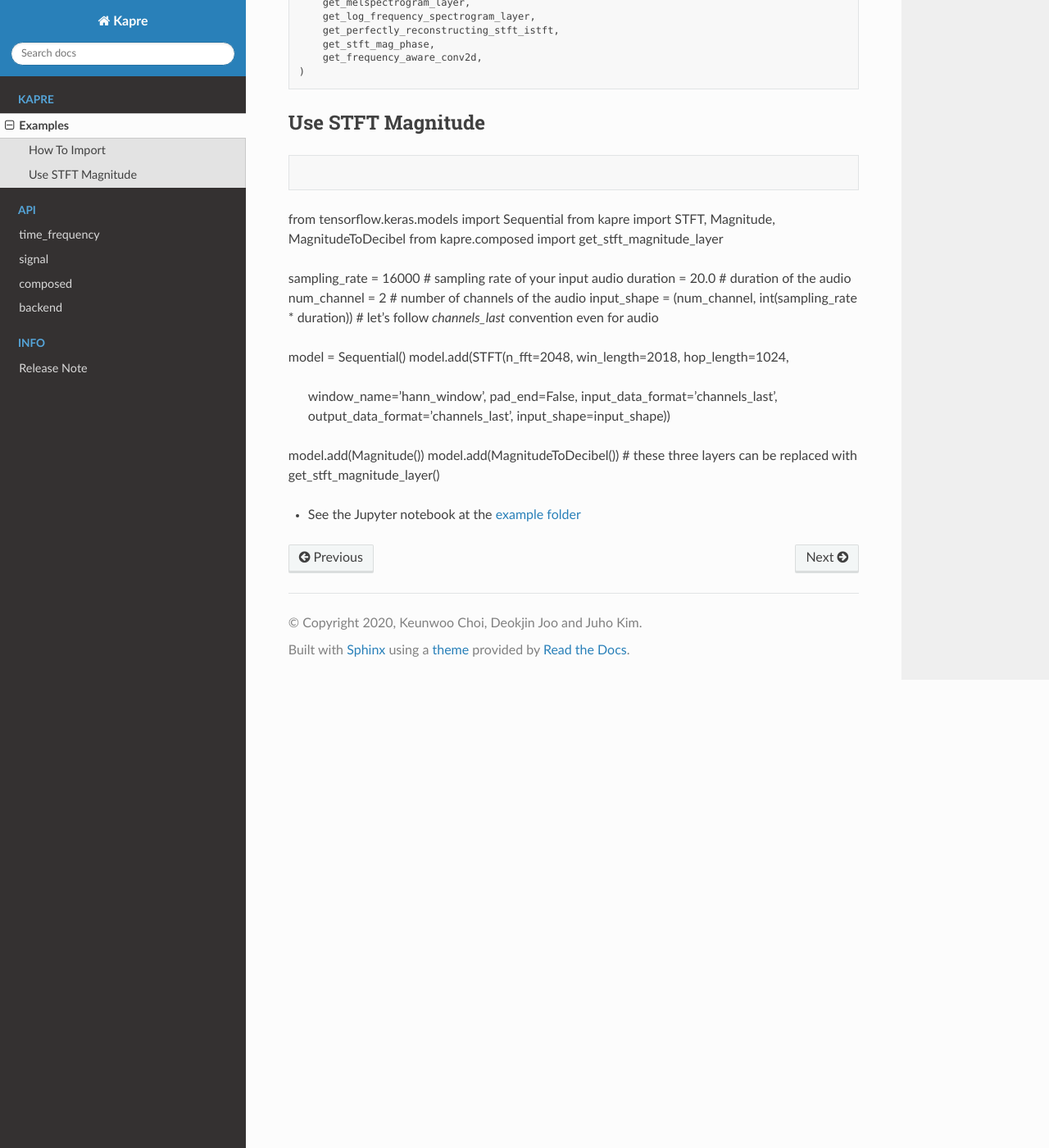
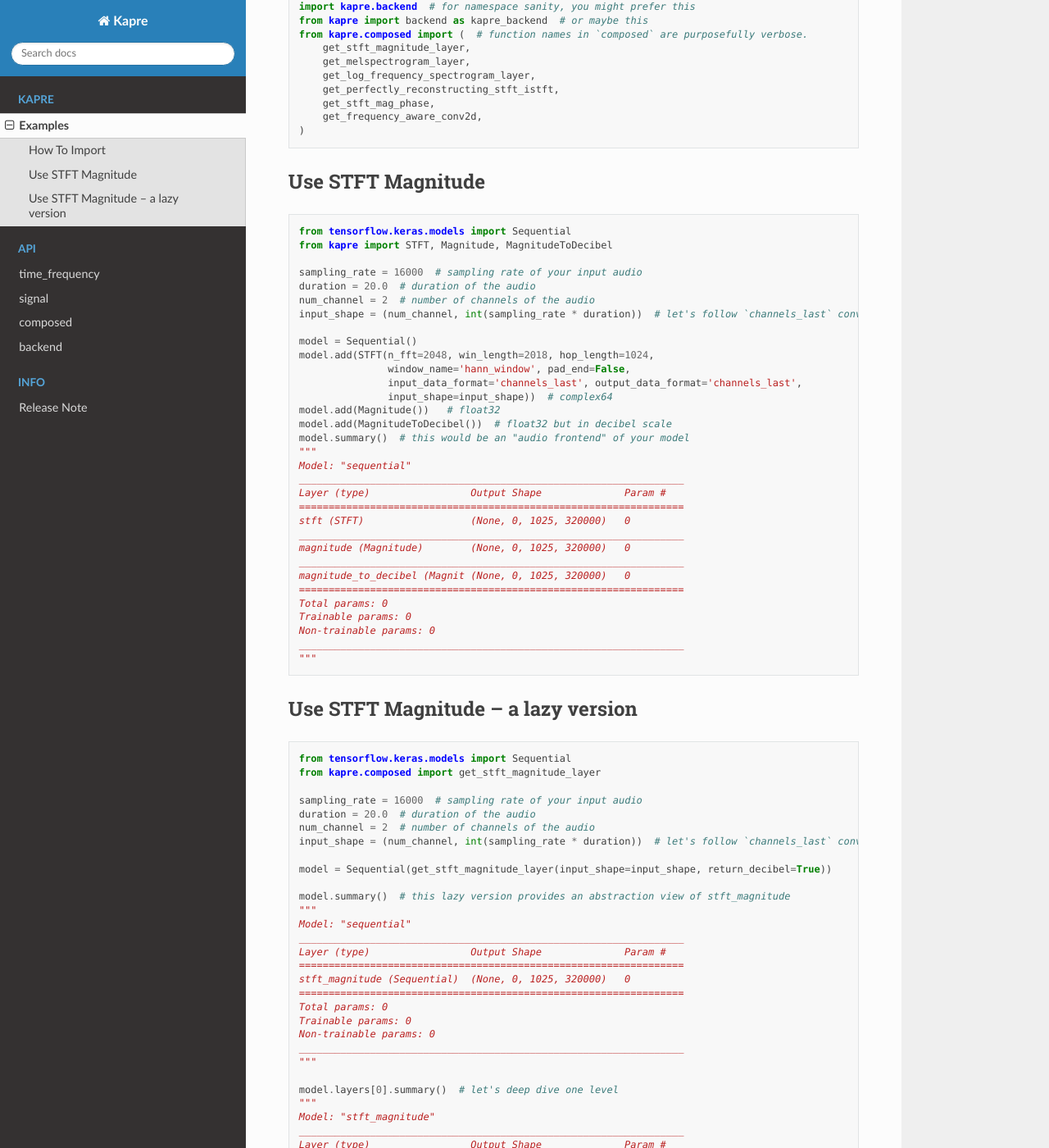
Before and after one commit to keunwoochoi/kapre, a Sphinx documentation site: the page built from docs/quickstart.rst, in a window 1280 px wide and 1400 px high, scrolled down 620 px. Shown: the whole window at 82% size. Built offline with Sphinx 7.4.7 and the Read the Docs theme 2.0.0, drawn with Linux system fonts in a browser that asks for light colours; some of the changed text lies outside the part shown.

Commit message:
example; fix doc a little

```diff
--- a/docs/quickstart.rst
+++ b/docs/quickstart.rst
@@ -1,5 +1,9 @@
 Examples
 ========
+
+We provide fully functioning code snippets here.
+More detailed examples are under documentations of all the layers and functions.
+
 
 How To Import
 -------------
@@ -41,22 +45,83 @@ Use STFT Magnitude
 
 .. code-block:: python
 
-from tensorflow.keras.models import Sequential
-from kapre import STFT, Magnitude, MagnitudeToDecibel
-from kapre.composed import get_stft_magnitude_layer
+    from tensorflow.keras.models import Sequential
+    from kapre import STFT, Magnitude, MagnitudeToDecibel
 
-sampling_rate = 16000  # sampling rate of your input audio
-duration = 20.0  # duration of the audio
-num_channel = 2  # number of channels of the audio
-input_shape = (num_channel, int(sampling_rate * duration))  # let's follow `channels_last` convention even for audio
+    sampling_rate = 16000  # sampling rate of your input audio
+    duration = 20.0  # duration of the audio
+    num_channel = 2  # number of channels of the audio
+    input_shape = (num_channel, int(sampling_rate * duration))  # let's follow `channels_last` convention even for audio
 
-model = Sequential()
-model.add(STFT(n_fft=2048, win_length=2018, hop_length=1024,
-               window_name='hann_window', pad_end=False,
-               input_data_format='channels_last', output_data_format='channels_last',
-               input_shape=input_shape))
-model.add(Magnitude())
-model.add(MagnitudeToDecibel())  # these three layers can be replaced with get_stft_magnitude_layer()
+    model = Sequential()
+    model.add(STFT(n_fft=2048, win_length=2018, hop_length=1024,
+                   window_name='hann_window', pad_end=False,
+                   input_data_format='channels_last', output_data_format='channels_last',
+                   input_shape=input_shape))  # complex64
+    model.add(Magnitude())   # float32
+    model.add(MagnitudeToDecibel())  # float32 but in decibel scale
+    model.summary()  # this would be an "audio frontend" of your model
+    """
+    Model: "sequential"
+    _________________________________________________________________
+    Layer (type)                 Output Shape              Param #
+    =================================================================
+    stft (STFT)                  (None, 0, 1025, 320000)   0
+    _________________________________________________________________
+    magnitude (Magnitude)        (None, 0, 1025, 320000)   0
+    _________________________________________________________________
+    magnitude_to_decibel (Magnit (None, 0, 1025, 320000)   0
+    =================================================================
+    Total params: 0
+    Trainable params: 0
+    Non-trainable params: 0
+    _________________________________________________________________
+    """
 
 
-* See the Jupyter notebook at the `example folder <https://github.com/keunwoochoi/kapre/tree/master/examples>`_
+Use STFT Magnitude -- a lazy version
+------------------------------------
+
+.. code-block:: python
+
+    from tensorflow.keras.models import Sequential
+    from kapre.composed import get_stft_magnitude_layer
+
+    sampling_rate = 16000  # sampling rate of your input audio
+    duration = 20.0  # duration of the audio
+    num_channel = 2  # number of channels of the audio
+    input_shape = (num_channel, int(sampling_rate * duration))  # let's follow `channels_last` convention even for audio
+
+    model = Sequential(get_stft_magnitude_layer(input_shape=input_shape, return_decibel=True))
+
+    model.summary()  # this lazy version provides an abstraction view of stft_magnitude
+    """
+    Model: "sequential"
+    _________________________________________________________________
+    Layer (type)                 Output Shape              Param #
+    =================================================================
+    stft_magnitude (Sequential)  (None, 0, 1025, 320000)   0
+    =================================================================
+    Total params: 0
+    Trainable params: 0
+    Non-trainable params: 0
+    _________________________________________________________________
+    """
+
+    model.layers[0].summary()  # let's deep dive one level
+    """
+    Model: "stft_magnitude"
+    _________________________________________________________________
+    Layer (type)                 Output Shape              Param #
+    =================================================================
+    stft (STFT)                  (None, 0, 1025, 320000)   0
+    _________________________________________________________________
+    magnitude (Magnitude)        (None, 0, 1025, 320000)   0
+    _________________________________________________________________
+    magnitude_to_decibel (Magnit (None, 0, 1025, 320000)   0
+    =================================================================
+    Total params: 0
+    Trainable params: 0
+    Non-trainable params: 0
+    _________________________________________________________________
+    """
--- a/docs/release_note.rst
+++ b/docs/release_note.rst
@@ -3,8 +3,7 @@ Release Note
 
 * 29 Sep 2020
   - 0.3.4
-    - Fix a bug in `kapre.backend.get_window_fn()`. Previously, it only correctly worked with `None` input and
-        an erorr was raised when non-default value was set for `window_name` in any layer.
+    - Fix a bug in `kapre.backend.get_window_fn()`. Previously, it only correctly worked with `None` input and an error was raised when non-default value was set for `window_name` in any layer.
 
 * 15 Sep 2020
   - 0.3.3
```
